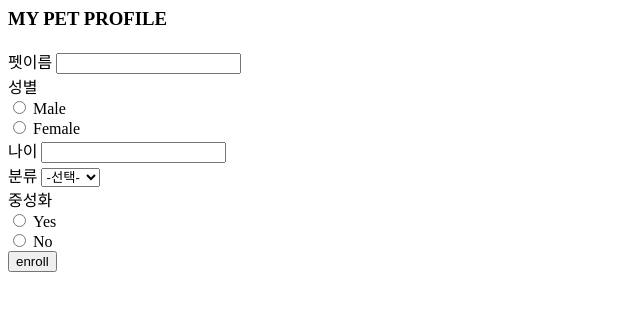
After one commit to dd-q/proto_gram, a Django app: page /pet/ in a window 1280 px wide. The commit adds this page. Shown: the top 311 px of the page, without its empty margins (0-640 px from the left). Run offline with Django 3.2, Linux system fonts and the light colour scheme.

Commit message:
pet profile form

```diff
--- a/config/settings.py
+++ b/config/settings.py
@@ -108,6 +108,9 @@ USE_TZ = True
 
 STATIC_URL = '/static/'
 
+MEDIA_URL = '/media/'
+MEDIA_ROOT = BASE_DIR / 'media'
+
 # Default primary key field type
 # https://docs.djangoproject.com/en/3.2/ref/settings/#default-auto-field
 
--- a/config/urls.py
+++ b/config/urls.py
@@ -1,5 +1,7 @@
 from django.contrib import admin
 from django.urls import path, include
+from django.conf.urls.static import static
+from django.conf import settings
 
 urlpatterns = [
     path('admin/', admin.site.urls),
--- a/mypageapp/forms.py
+++ b/mypageapp/forms.py
@@ -4,9 +4,9 @@ from .models import *
 class UserForm(forms.ModelForm):
     class Meta:
         model = User
-        fields = ['user_name', 'email','user_phone','user_addr']
-        labels = {'user_name':'이름', 'email':'이메일','user_phone':'연락처','addr':'주소'}
-        exclude = ['profile_img']
+        fields = '__all__'
+        labels = {'user_name':'이름', 'email':'이메일','user_phone':'연락처','user_addr':'주소', 'profile_img':'프사'}
+        # exclude = []
 
 
 class PetForm(forms.ModelForm):
--- a/mypageapp/models.py
+++ b/mypageapp/models.py
@@ -1,5 +1,6 @@
 from django.db import models
 from django.db.models.fields import *
+from django.forms import ImageField
 from sqlalchemy import VARCHAR, ForeignKey
 
 class User(models.Model):
@@ -7,18 +8,18 @@ class User(models.Model):
     email = CharField(max_length=100)
     user_phone = CharField(max_length=11)
     user_addr = CharField(max_length=250)
-    profile_img = TextField(blank=True)
+    profile_img = ImageField()
     def __str__(self):
         return self.user_name
 
 
 class Pet(models.Model):
     pet_name = CharField(max_length=50)
-    gender = CharField(max_length=1, null=True, blank=True)
-    age = IntegerField(null=True, blank=True)
-    size = CharField(max_length=1, null=True, blank=True)
-    neutered = CharField(max_length=1, null=True, blank=True)
-    pet_img = TextField(blank=True)
+    gender = CharField(max_length=1)
+    age = IntegerField()
+    size = CharField(max_length=1)
+    neutered = CharField(max_length=1)
+    pet_img = ImageField()
     user_id = models.ForeignKey(User, db_column='user_id', on_delete = models.SET_NULL, null=True)
 
     def __str__(self):
--- /dev/null
+++ b/mypageapp/templates/mypageapp/pet_profile.html
@@ -0,0 +1,43 @@
+<h3> MY PET PROFILE </h3>
+<form method='POST'>
+    {% csrf_token %}
+
+    <div class="form-group">
+        <label for="pet_name">펫이름</label>
+        <input type="text" class="form-control" name="pet_name" id="pet_name"
+        value="{{ form.pet_name.value | default_if_none:'' }}">
+    </div>
+
+    <div class="form-group">
+        <label for="gender">성별</label><br>
+        <input type="radio" id="male" name="gender" value="M">
+            <label for="gender">Male</label><br>
+            <input type="radio" id="female" name="gender" value="F">
+            <label for="gender">Female</label><br>
+        </div>
+
+    <div class="form-group">
+        <label for="age">나이</label>
+        <input type="text" class="form-control" name="age" id="age"
+        value="{{ form.age.value | default_if_none:'' }}">
+    </div>
+
+    <div class="form-group">
+        <label for="size">분류</label>
+        <select name="content">
+            <option value="">  -선택- </option>
+            <option value="S"> 소형견 </option>
+            <option value="M"> 중형견 </option>
+            <option value="L"> 대형견 </option>
+        </select>
+    </div>
+
+    <div class="form-group">
+        <label for="neutered">중성화</label><br>
+        <input type="radio" id="male" name="neutered" value="Y">
+            <label for="neutered">Yes</label><br>
+            <input type="radio" id="female" name="neutered" value="N">
+            <label for="neutered">No</label><br>
+    </div>
+
+<input type="submit" value="enroll">
--- /dev/null
+++ b/mypageapp/templates/mypageapp/upload1.html
@@ -0,0 +1,6 @@
+<form action="{% url 'mypageapp:upload' %}" method="post"
+enctype="multipart/form-data">
+{% csrf_token %}
+<input type="file" name="file">
+<input type="submit" value="전송">
+</form>
--- a/mypageapp/urls.py
+++ b/mypageapp/urls.py
@@ -1,8 +1,12 @@
 from django.urls import path, include
 from . import views
+
+from django.conf import settings
+from django.conf.urls.static import static
 
 app_name = 'mypageapp'
 
 urlpatterns = [
     path('<int:id>/', views.home, name='home'),
-]
+    path('pet/', views.home_pet, name='home_pet'),
+] + static(settings.MEDIA_URL, document_root = settings.MEDIA_ROOT)
--- a/mypageapp/views.py
+++ b/mypageapp/views.py
@@ -1,20 +1,58 @@
 from django.http import HttpResponse
-from django.shortcuts import get_object_or_404, redirect, render
+from django.shortcuts import redirect, render, get_object_or_404
+from sqlalchemy import null
 from .models import *
-from .forms import UserForm
+from .forms import PetForm, UserForm
+
+# def home(request, id):
+#     profile = User.objects.get(id=id) # profile = get_object_or_404(User, id=id)
+#     # pet_profile = Pet.objects.get(user_id = id)
+#     if request.method == 'POST':
+#         form = UserForm(request.POST, instance = profile)
+#         # form_pet = PetForm(request.POST, instance = pet_profile)
+#         if form.is_valid():
+#             profile = form.save(commit = False)
+#             profile.save()
+
+#             # pet_profile = form_pet.save(commit=False)
+#             # pet_profile.save()
+
+#             return redirect('/'+str(profile.id)+'/', id = profile.id)
+#     else:
+#         form = UserForm(instance = profile)
+#         # form_pet = PetForm(instance = pet_profile)
+#         return render(request, 'mypageapp/profile_home.html',
+#             {'form':form,
+#             # 'form_pet':form_pet
+#             }
+#         )
+
+def home_pet(request):
+    if request.method == 'POST':
+        form = PetForm(request.POST)
+        if form.is_valid():
+            pet_profile = form.save(commit=False)
+            pet_profile.save()
+            return redirect('mypageapp:home_pet')
+        else:
+            return redirect('mypageapp:home')
+    else:
+        form = PetForm()
+        return render(request, 'mypageapp/pet_profile.html', {'form':form})
+
+
+
 
 def home(request, id):
-    profile = get_object_or_404(User, id=id)
+    profile = User.objects.get(id=id)
     if request.method == 'POST':
         form = UserForm(request.POST, instance = profile)
         if form.is_valid():
             profile = form.save(commit = False)
             profile.save()
-            # return redirect('home', id = profile.id)
             return redirect('/'+str(profile.id)+'/', id = profile.id)
     else:
-        form = UserForm(instance=profile)
+        form = UserForm(instance = profile)
         return render(request, 'mypageapp/profile_home.html',
-            {'form':form }
+            {'form':form}
         )
-        # redirect('/'+str(profile.id)+'/', id = profile.id)
```
Also changed, not shown: mypageapp/templates/mypageapp/profile_home.html (+34 -3 lines), db.sqlite3, mypageapp/migrations/0007_alter_pet_pet_name.py (added), mypageapp/migrations/0008_remove_user_profile_img.py (added), mypageapp/migrations/0009_remove_pet_pet_img.py (added).
